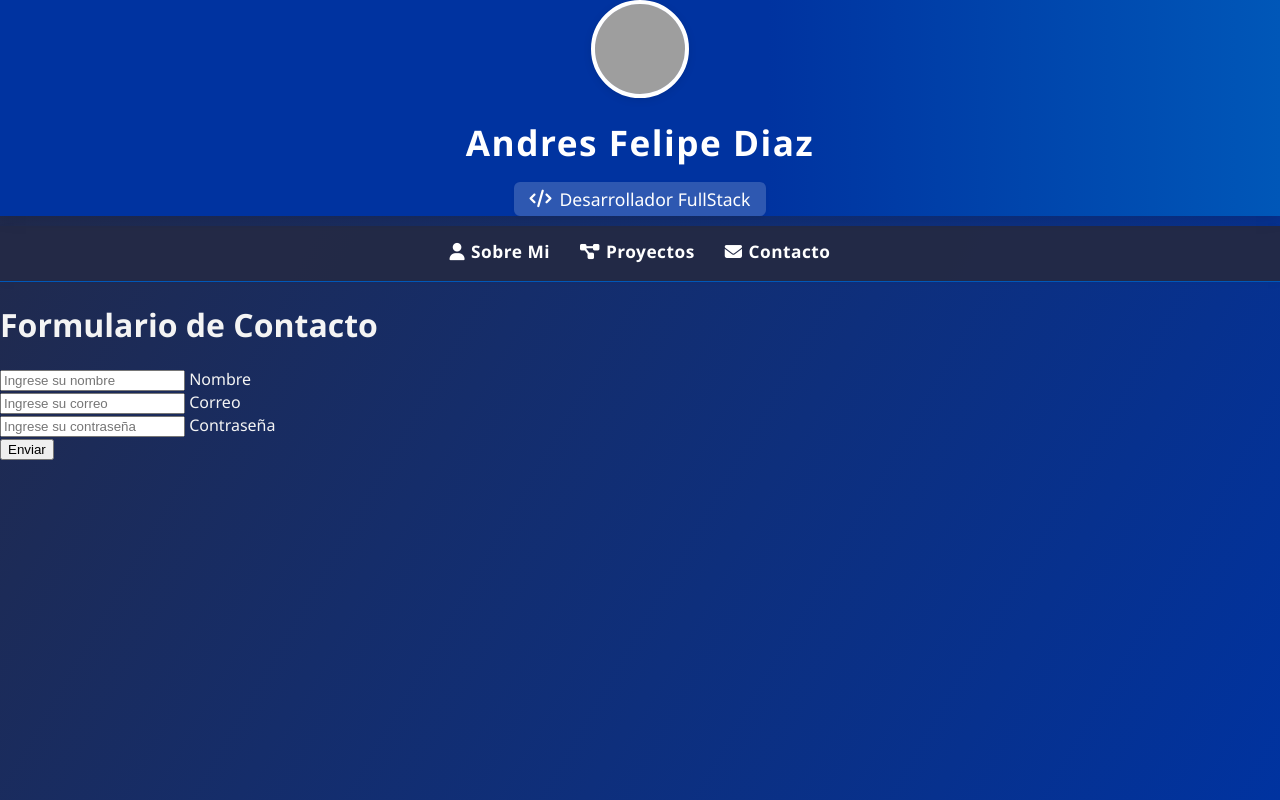
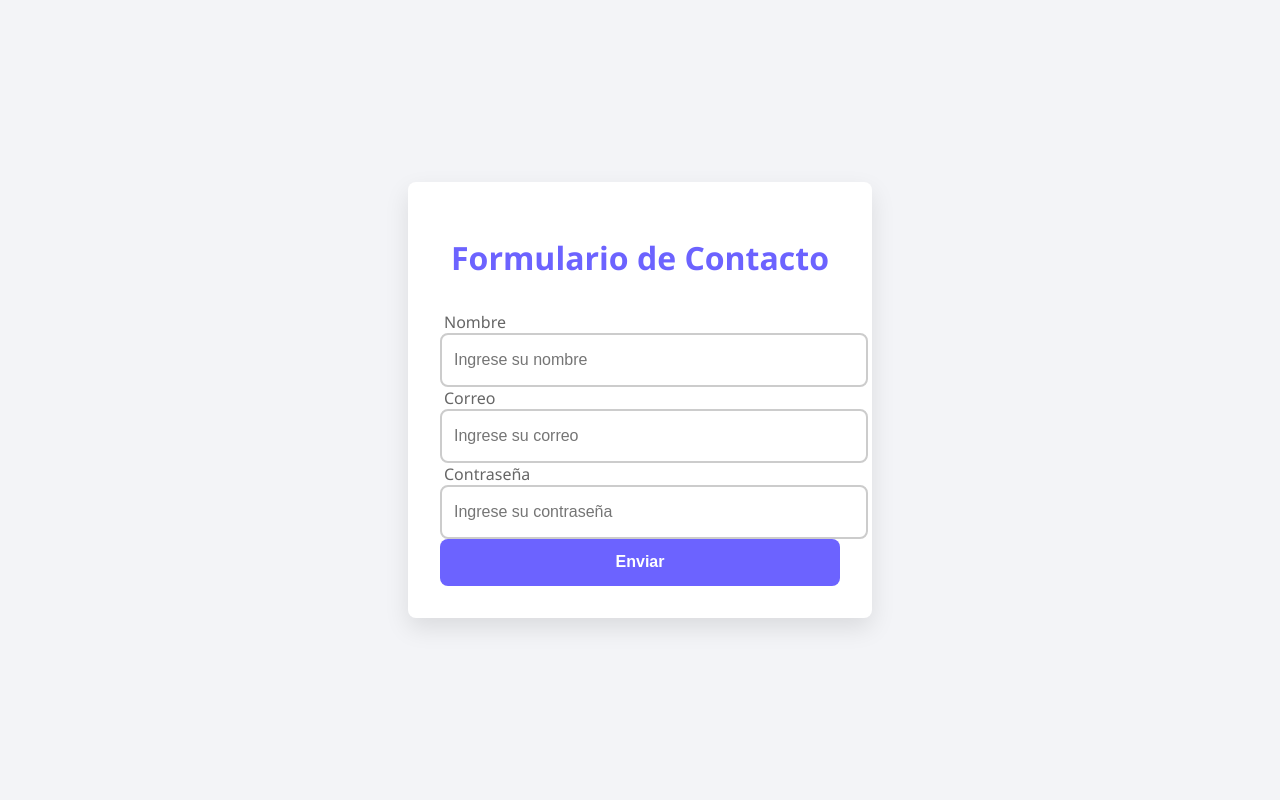
Before and after one commit to Andres-debug/taller-html-verano, a plain HTML site: page contacto.html in a window 1280 px wide. Drawn offline with Linux system fonts and the light colour scheme; grey boxes are pictures that could not be loaded.

Commit message:
feat(contacto): formulario contacto html

```diff
--- a/contacto.css
+++ b/contacto.css
@@ -1,202 +1,105 @@
-body {
-    font-family: 'Segoe UI', Arial, Helvetica, sans-serif;
-    margin: 0;
-    padding: 0;
-    background: linear-gradient(120deg, #232946 0%, #0033a0 100%);
-    color: #f4f4f4;
+:root{
+    --primary: #6C63FF;
+    --success: #28a745;
+    --error: #dc3545;
+    --text: #333;
+    --bg: #f3f4f7;
+    --white: #fff;
+    --border:#ccc;
+    --radius: 8px;
+    --transition: 0.3 ease;
+}
+
+body.page{
+    margin:0;
+    font-family: 'Segoe UI',sans-serif;
+    background: var(--bg);
+    display: flex;
+    justify-content: center;
+    align-items: center;
     min-height: 100vh;
 }
 
-.container {
+.form{
+    background-color: var(--white);
+    padding: 2em;
+    border-radius: var(--radius);
+    box-shadow: 0 10px 25px rgba(0, 0, 0, 0.1);
+    width: 100%;
+    max-width: 400px;
+}
+
+.form__title{
+    text-align: center;
+    color: var(--primary);
+    margin-bottom: 2rem;
+}
+
+.form__container{
     display: flex;
     flex-direction: column;
-    min-height: 100vh;
 }
 
-.header {
-    background: linear-gradient(90deg, #0033a0 60%, #0057b8 100%);
-    color: #fff;
+.form__group{
     display: flex;
-    flex-direction: column;
-    align-items: center;
-    justify-content: center;
-    min-height: 140px;
-    box-shadow: 0 2px 16px rgba(0,0,0,0.13);
-    position: relative;
-    margin-bottom: 10px;
+    flex-direction: column-reverse;
 }
 
-.header-content {
-    display: flex;
-    flex-direction: column;
-    align-items: center;
+.form__input{
     width: 100%;
-    gap: 10px;
+    padding: 1rem 0.75rem;
+    border: 2px solid var(--border);
+    border-radius: var(--radius);
+    background: transparent;
+    outline: none;
+    font-size: 1rem;
+    color: var(--text);
+    transition: border var(--transition);
 }
 
-.avatar {
-    width: 90px;
-    height: 90px;
-    border-radius: 50%;
-    border: 4px solid #fff;
-    object-fit: cover;
-    margin-bottom: 10px;
-    box-shadow: 0 2px 8px rgba(0,0,0,0.10);
-    background: #e0e7ff;
+.form__input:focus{
+    border-color: var(--primary);
 }
 
-.nombre {
-    margin: 0;
-    font-size: 2.2em;
-    letter-spacing: 1.5px;
-    font-weight: 700;
+.form__input:valid{
+    border-color: var(--success);
 }
 
-.titulos {
-    display: flex;
-    gap: 14px;
-    margin-top: 6px;
-    flex-wrap: wrap;
-    justify-content: center;
+.form__input:invalid:not(:placeholder-shown){
+    border-color: var(--error);
 }
 
-.titulo {
-    margin: 0;
-    font-size: 1.1em;
-    background: rgba(255,255,255,0.18);
-    padding: 5px 16px;
-    border-radius: 6px;
-    font-weight: 500;
-    box-shadow: 0 1px 4px rgba(0,0,0,0.04);
-    display: flex;
-    align-items: center;
-    gap: 8px;
+.form__label{
+    top:1rem;
+    left:0.75rem;
+    font-size: 1rem;
+    color: #666;
+    pointer-events: none;
+    transition: all var(--transition);
+    background: var(--white);
+    padding: 0 0.25rem;
 }
 
-.navegacion {
-    background: rgba(35,41,70,0.98);
-    display: flex;
-    justify-content: center;
-    box-shadow: 0 2px 8px rgba(0,0,0,0.03);
-    border-bottom: 1.5px solid #0057b8;
+.form__input:focus + .form__label,
+.form__input:invalid:not(:placeholder-shown)+.form__label{
+    top: -0.6rem;
+    left:0.6rem;
+    font-size: 0.8rem;
+    color: var(--primary);
 }
 
-.nav-list {
-    list-style: none;
-    display: flex;
-    gap: 30px;
-    margin: 0;
-    padding: 14px 0;
+.form__button{
+    padding: 0.9rem;
+    background-color: var(--primary);
+    color: white;
+    border:none;
+    border-radius: var(--radius);
+    font-weight: bold;
+    font-size: 1rem;
+    cursor: pointer;
+    transition: background var(--transition);
 }
 
-.nav-link {
-    color: #fff;
-    font-weight: 600;
-    text-decoration: none;
-    font-size: 1.08em;
-    letter-spacing: 0.5px;
-    transition: color 0.2s, border-bottom 0.2s;
-    border-bottom: 2px solid transparent;
-    padding-bottom: 2px;
-    display: flex;
-    align-items: center;
-    gap: 6px;
+.form__button:hover{
+    background-color: #4b45c2;
 }
-
-.nav-link:hover {
-    color: #ffd700;
-    border-bottom: 2px solid #ffd700;
-}
-
-.main {
-    flex: 1;
-    display: flex;
-    justify-content: center;
-    align-items: flex-start;
-    background: transparent;
-}
-
-.seccion {
-    padding: 40px 0;
-    max-width: 900px;
-    margin: 40px auto;
-    background: none;
-    border-radius: 0;
-    box-shadow: none;
-    display: flex;
-    flex-direction: column;
-    align-items: stretch;
-    gap: 32px;
-    border: none;
-}
-
-.tarjeta {
-    background: #fff;
-    border-radius: 18px;
-    box-shadow: 0 8px 32px rgba(0,51,160,0.13), 0 1.5px 0 #0057b8 inset;
-    padding: 32px 28px;
-    display: flex;
-    flex-direction: column;
-    gap: 14px;
-    border-left: 7px solid #0033a0;
-    transition: transform 0.18s, box-shadow 0.18s;
-    position: relative;
-    color: #232946;
-    overflow: hidden;
-}
-
-.glass {
-    background: rgba(255,255,255,0.85);
-    backdrop-filter: blur(4px);
-    border-left: 7px solid #0057b8;
-}
-
-.seccion-titulo {
-    color: #0033a0;
-    margin-bottom: 10px;
-    font-size: 2em;
-    font-weight: 700;
-    letter-spacing: 1px;
-    display: flex;
-    align-items: center;
-    gap: 10px;
-}
-
-.seccion-texto {
-    font-size: 1.13em;
-    line-height: 1.7;
-    margin-bottom: 8px;
-    color: #232946;
-}
-
-.seccion-texto a {
-    color: #0057b8;
-    text-decoration: none;
-    font-weight: 500;
-}
-
-.seccion-texto a:hover {
-    text-decoration: underline;
-    color: #ffd700;
-}
-
-@media (max-width: 900px) {
-    .seccion {
-        padding: 18px 0;
-        max-width: 98vw;
-        gap: 18px;
-    }
-    .tarjeta {
-        padding: 18px 8px;
-    }
-    .header-content {
-        padding: 0 10px;
-    }
-    .avatar {
-        width: 70px;
-        height: 70px;
-    }
-    .nombre {
-        font-size: 1.2em;
-    }
-}
--- a/contacto.html
+++ b/contacto.html
@@ -7,25 +7,7 @@
     <link rel="stylesheet" href="./contacto.css">
     <link rel="stylesheet" href="https://cdnjs.cloudflare.com/ajax/libs/font-awesome/6.4.2/css/all.min.css">
 </head>
-<body>
-    <div class="container">
-        <header class="header">
-            <div class="header-content">
-                <img src="https://randomuser.me/api/portraits/men/32.jpg" alt="Foto de Andres" class="avatar">
-                <h1 class="nombre">Andres Felipe Diaz</h1>
-                <div class="titulos">
-                    <p class="titulo"><i class="fa-solid fa-code"></i> Desarrollador FullStack</p>
-                </div>
-            </div>
-        </header>
-
-        <nav class="navegacion">
-            <ul class="nav-list">
-                <li><a class="nav-link" href="./index.html"><i class="fa-solid fa-user"></i> Sobre Mi</a></li>
-                <li><a class="nav-link" href="./proyectos.html"><i class="fa-solid fa-diagram-project"></i> Proyectos</a></li>
-                <li><a class="nav-link" href="./contacto.html"><i class="fa-solid fa-envelope"></i> Contacto</a></li>
-            </ul>
-        </nav>
+<body class="page">
         <main class="form">
            <h1 class="form__title">Formulario de Contacto</h1>
 
```
